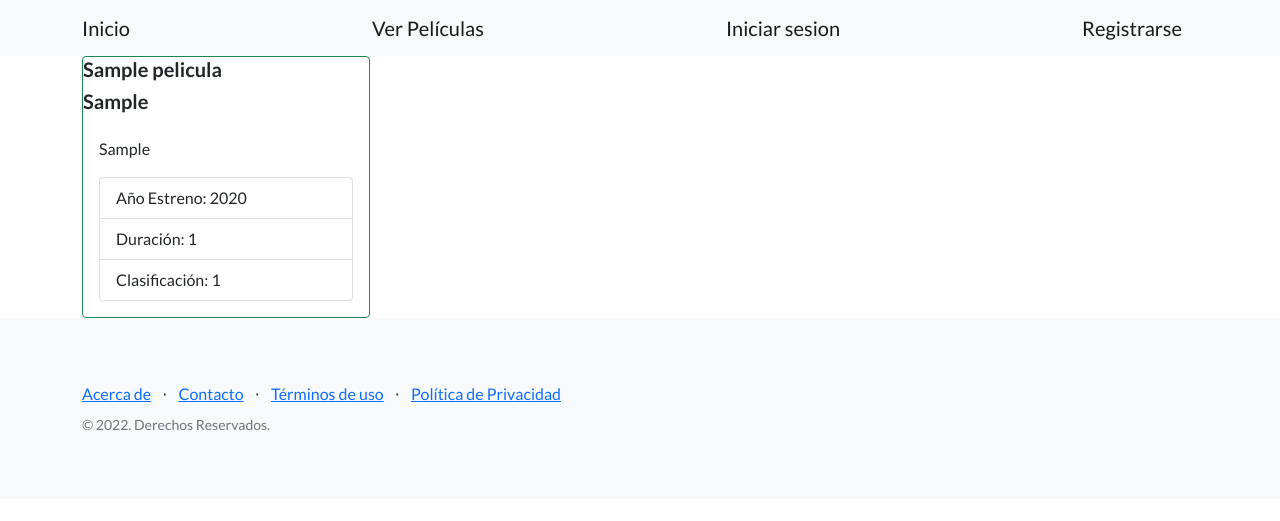
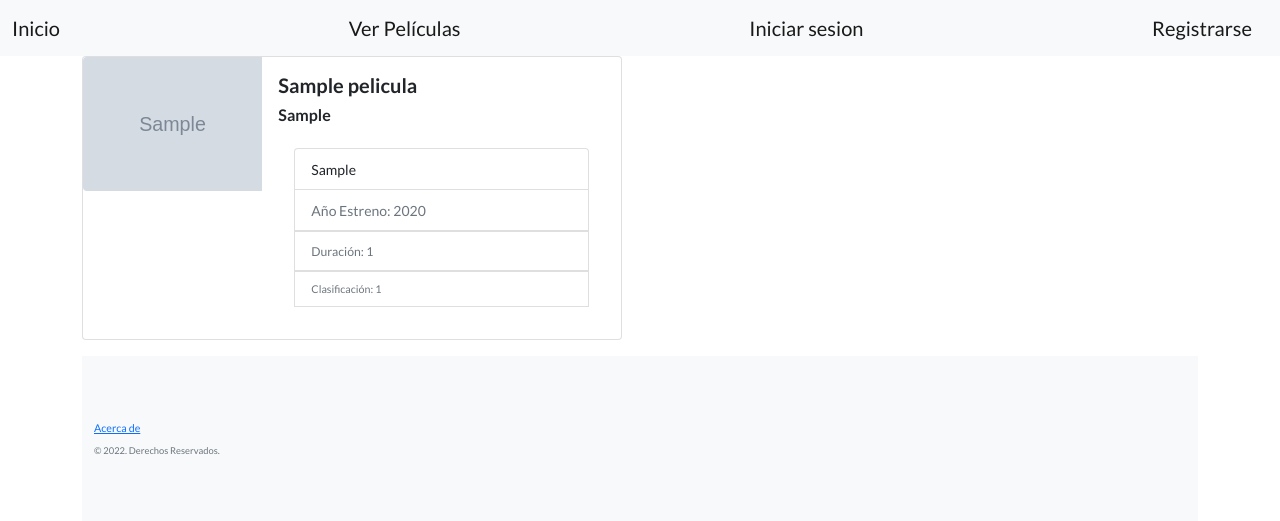
Before and after one commit to gabicoderhouse/Proyecto_Peliculas, a Django app: page /ver_peliculas/ver/1 in a window 1280 px wide. Shown: the top 521 px of the page. Run offline with Django 4.2, Linux system fonts and the light colour scheme; tables that the repository leaves empty hold one stand-in row (values such as "Sample post"); grey boxes marked "Sample" are stand-in pictures; some libraries are stand-ins or nearby versions.

Commit message:
revisión de errores

```diff
--- a/home/templates/base/base.html
+++ b/home/templates/base/base.html
@@ -20,7 +20,7 @@
     <body>
         <!-- Navigation-->
         <nav class="navbar navbar-light bg-light static-top">
-            <div class="container">
+            <div class="container-fluid">
                 <a class="navbar-brand" href={% url 'index' %}>Inicio</a>
                 <a class="navbar-brand" href={% url 'ver_peliculas' %}>Ver Películas</a>
                 {% if request.user.is_authenticated %}
@@ -46,12 +46,6 @@
                     <div class="col-lg-6 h-100 text-center text-lg-start my-auto">
                         <ul class="list-inline mb-2">
                             <li class="list-inline-item"><a href={% url 'acerca_de' %}>Acerca de</a></li>
-                            <li class="list-inline-item">⋅</li>
-                            <li class="list-inline-item"><a href="#!">Contacto</a></li>
-                            <li class="list-inline-item">⋅</li>
-                            <li class="list-inline-item"><a href="#!">Términos de uso</a></li>
-                            <li class="list-inline-item">⋅</li>
-                            <li class="list-inline-item"><a href="#!">Política de Privacidad</a></li>
                         </ul>
                         <p class="text-muted small mb-4 mb-lg-0">&copy; 2022. Derechos Reservados.</p>
                     </div>
--- a/home/templates/home/ver_una_pelicula.html
+++ b/home/templates/home/ver_una_pelicula.html
@@ -7,17 +7,25 @@
 {% block mi_contenido %}
 
 
-<div class="card border-success" style="width: 18rem;">
-    <h5 class="card-title">{{pelicula.nombre}}</h5>
-    <h5 class="card-title">{{pelicula.genero}}</h5>
-    <div class="card-body">
-        <p class="card-text">{{pelicula.resumen | safe}}</p>
-        <ul class="list-group">
-            <li class="list-group-item">Año Estreno: {{pelicula.anio_estreno}}</li>
-            <li class="list-group-item">Duración: {{pelicula.duracion}}</li>
-            <li class="list-group-item">Clasificación: {{pelicula.clasificacion_edad}}</li>
-        </ul>
+<div class="card mb-3" style="max-width: 540px;">
+    <div class="row g-0">
+      <div class="col-md-4">
+        <img src="{{pelicula.imagen.url}}" class="img-fluid rounded-start" alt="...">
+      </div>
+      <div class="col-md-8">
+        <div class="card-body">
+          <h5 class="card-title">{{pelicula.nombre}}</h5>
+          <h6 class="card-title">{{pelicula.genero}}</h6>
+          <div class="card-body">
+                <ul class="list-group">
+                    <li class="list-group-item"><small>{{pelicula.resumen | safe}}</small></li>
+                    <li class="list-group-item"><small  class="text-muted">Año Estreno: {{pelicula.anio_estreno}}</samll></li>
+                    <li class="list-group-item"><small  class="text-muted">Duración: {{pelicula.duracion}}</samll></li>
+                    <li class="list-group-item"><small  class="text-muted">Clasificación: {{pelicula.clasificacion_edad}}</samll></li>
+                </ul>
+            </div>
+      </div>
     </div>
-</div>
+  </div>
 
 {% endblock mi_contenido %}
--- a/home/views.py
+++ b/home/views.py
@@ -57,8 +57,7 @@
             pelicula.duracion = datos['duracion']
             pelicula.clasificacion_edad = datos['clasificacion_edad']
             pelicula.resumen = datos['resumen']
-            if datos['imagen']:
-                pelicula.imagen=datos['imagen']
+            pelicula.imagen=datos['imagen']
             pelicula.save()
             return redirect('ver_peliculas')
         else:
```
Also changed, not shown: home/templates/home/ver_peliculas.html (+5 -5 lines).
